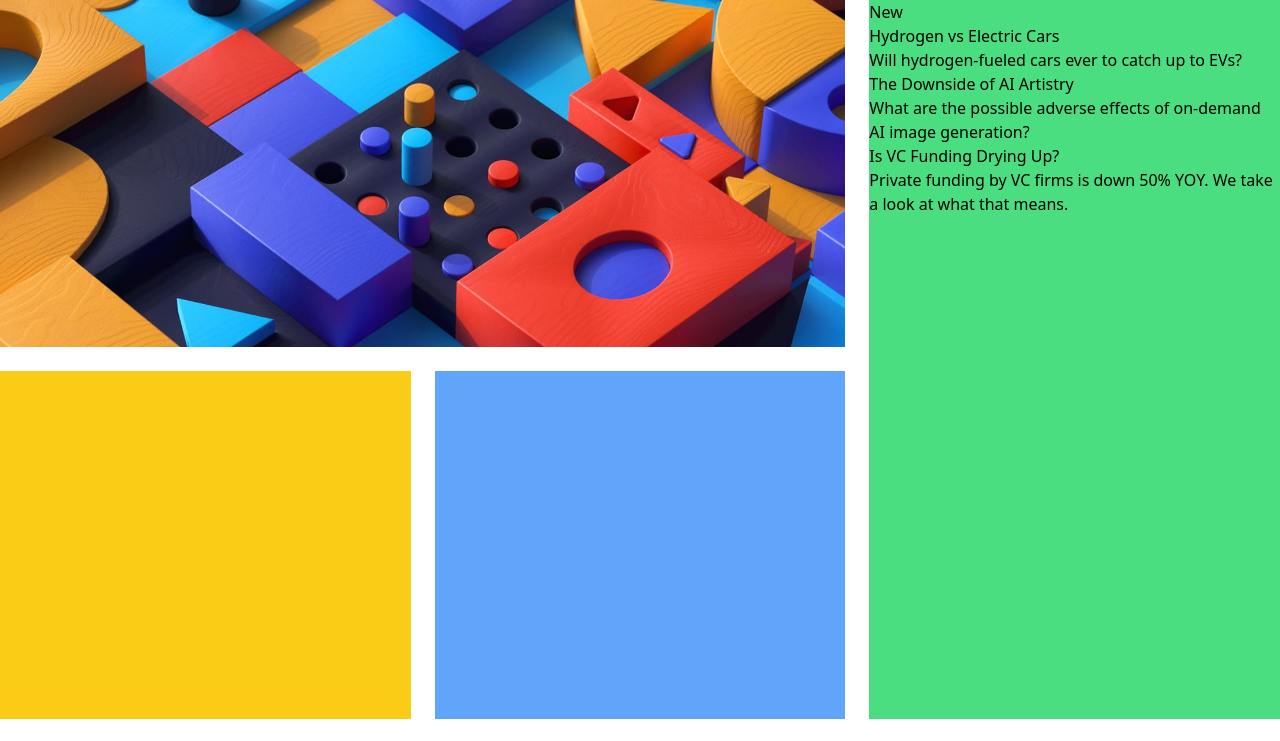
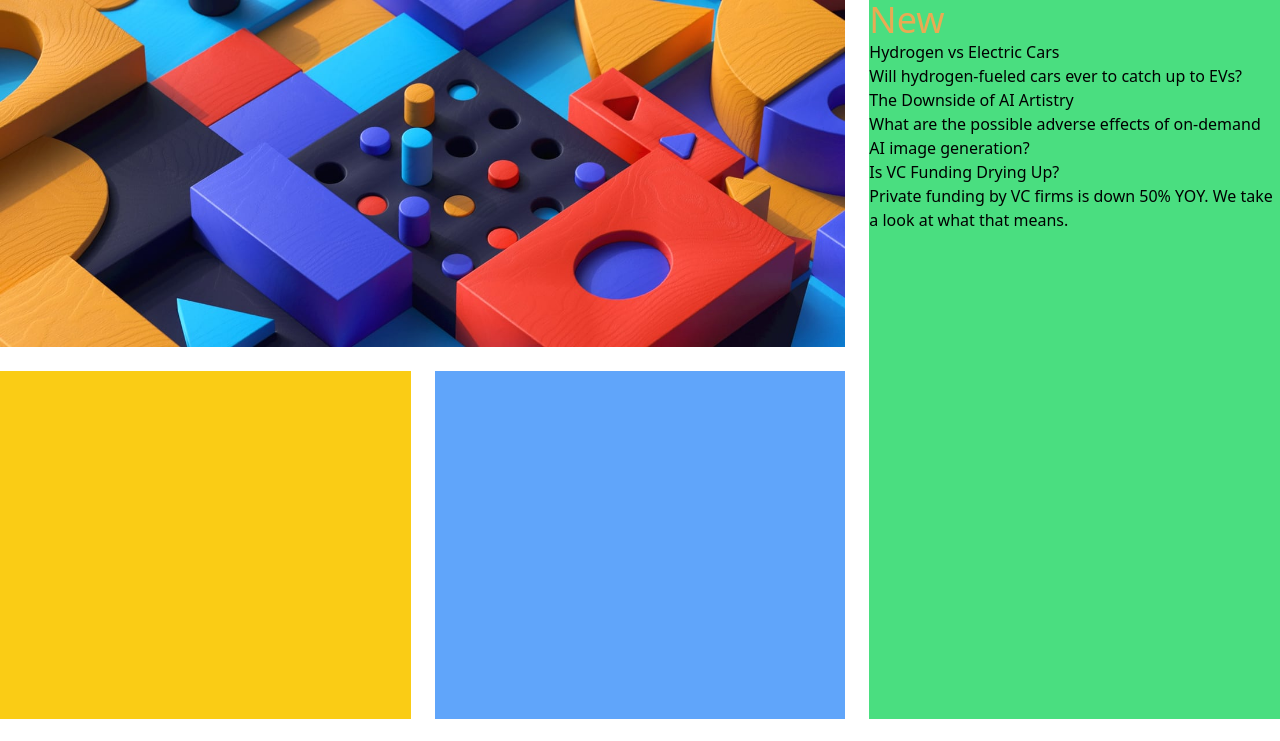
Before and after one commit to Millenmark/mini-project-news-homepage, a React (Vite) app: page / in a window 1280 px wide. Shown: the top 741 px of the page. Built offline with nearby package versions, Linux system fonts and the light colour scheme.

Commit message:
Update Article.jsx

```diff
--- a/src/container/Article.jsx
+++ b/src/container/Article.jsx
@@ -4,7 +4,7 @@ import { articles } from "../services/contents";
 const Article = () => {
   return (
     <div>
-      <h1>New</h1>
+      <h1 className=" text-primary-soft-orange text-4xl font-medium">New</h1>
       <div>
         {articles.map((article, index) => (
           <CardArticle key={index} title={article.title} body={article.body} />
```
